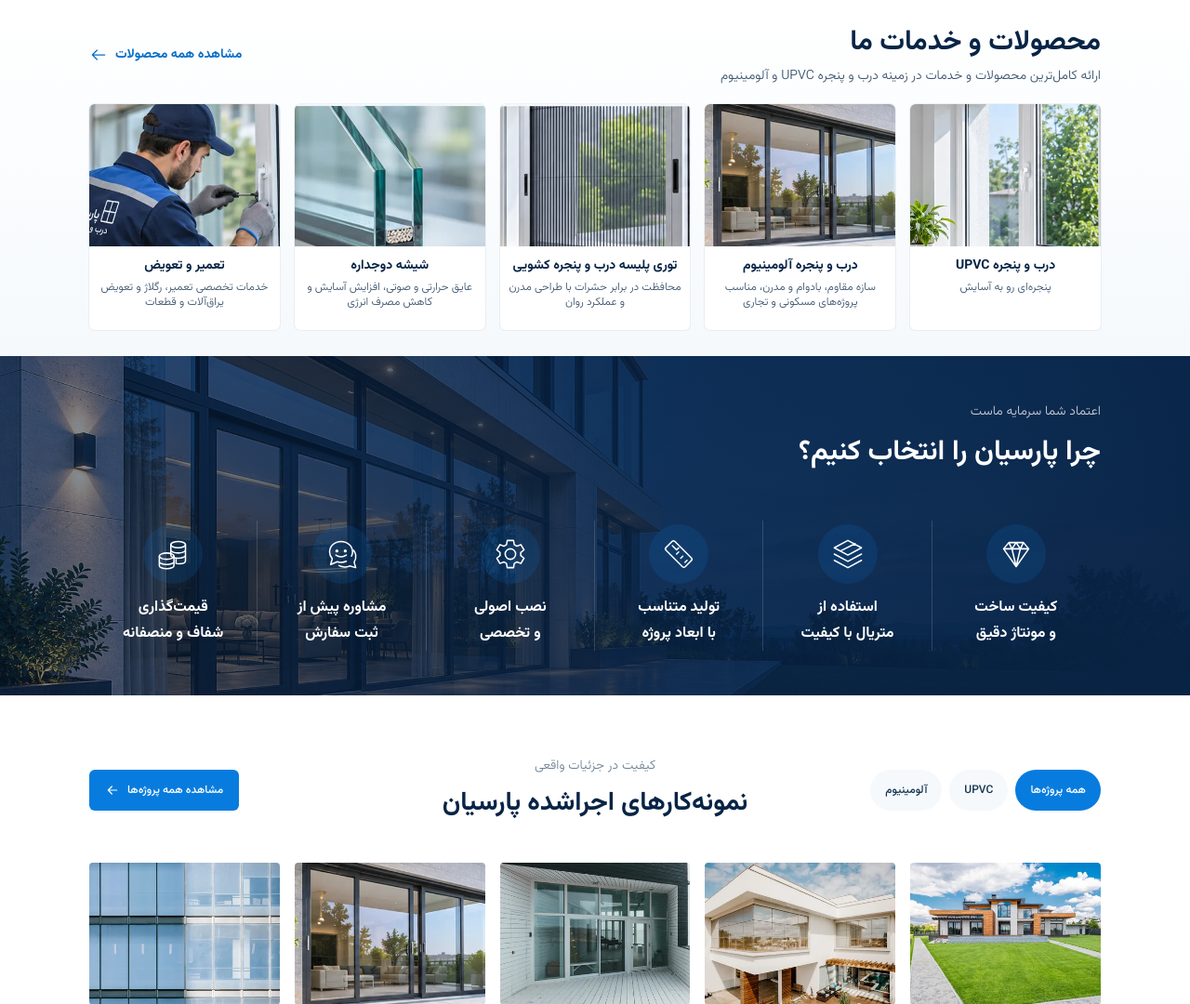
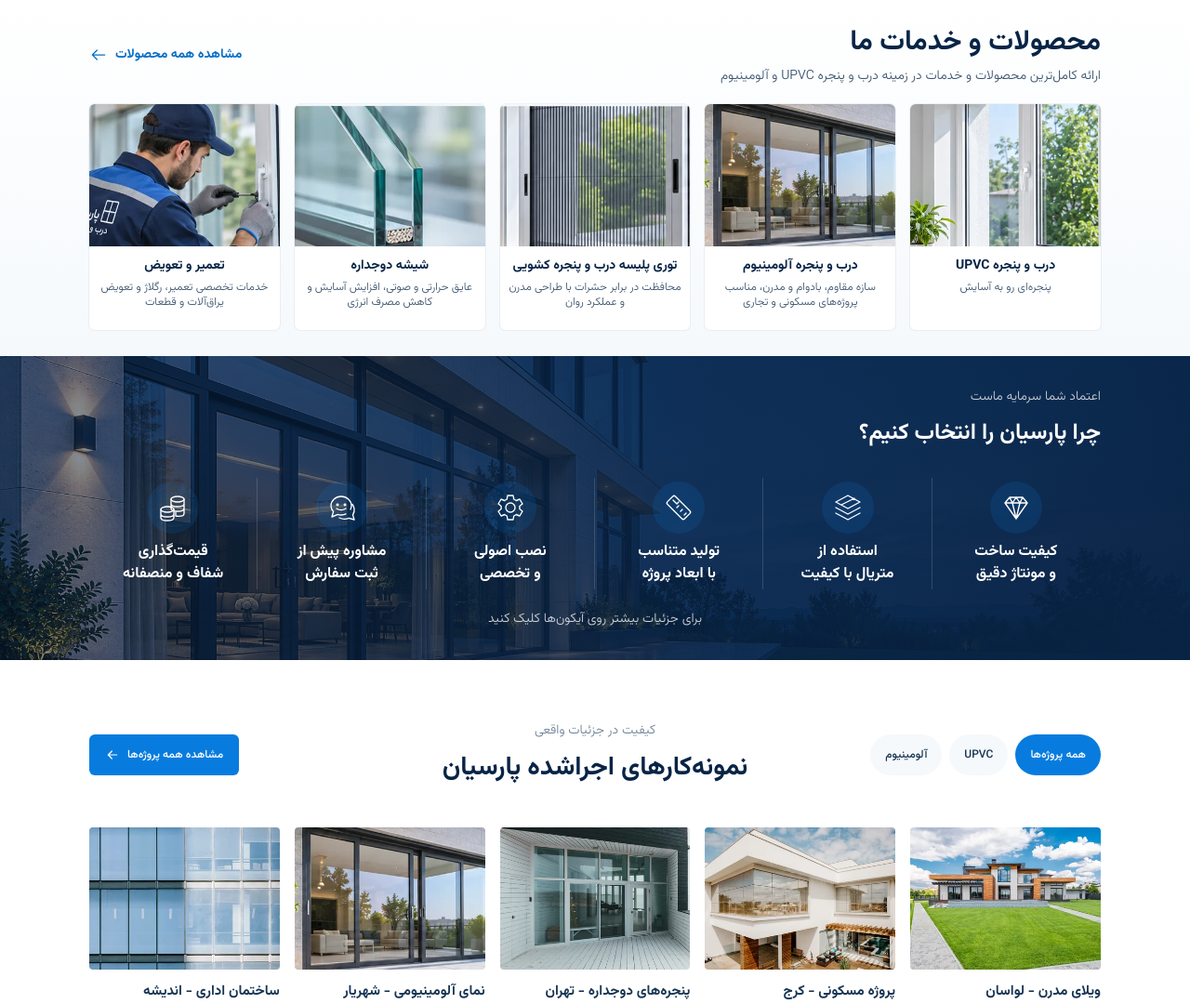
Before and after one commit to mohammadaminheidary/parsian-company, a Django app: page / in a window 1280 px wide. Shown: the part 684-1764 px from the top of the page at 93% size. Run offline with Django 5.2, Linux system fonts and the light colour scheme; style sheets or scripts are compiled from the project's sources; parts of the project's set-up code (start-up, migrations or seed data) failed here and were passed over.

Commit message:
style: refine the Why Parsian layout

```diff
--- a/frontend/templates/includes/why-choose-item.html
+++ b/frontend/templates/includes/why-choose-item.html
@@ -1,8 +1,8 @@
-<li class="group/reason relative min-w-0 border-s border-on-dark/15 max-sm:nth-[2n+1]:border-transparent sm:max-lg:nth-[3n+1]:border-transparent lg:first:border-transparent motion-safe:transition-[opacity,translate] motion-safe:duration-600 motion-safe:ease-out motion-safe:delay-(--reveal-delay) motion-safe:data-[reveal=pending]:translate-y-4 motion-safe:data-[reveal=pending]:opacity-0" data-why-reveal data-reason>
+<li class="group/reason relative min-w-0 md:border-s md:border-on-dark/15 md:max-lg:nth-[3n+1]:border-transparent lg:first:border-transparent motion-safe:transition-[opacity,translate] motion-safe:duration-600 motion-safe:ease-out motion-safe:delay-(--reveal-delay) motion-safe:data-[reveal=pending]:translate-y-4 motion-safe:data-[reveal=pending]:opacity-0" data-why-reveal data-reason>
   <h3>
-    <button type="button" class="flex w-full cursor-pointer flex-col items-center gap-3 rounded-sm px-2 py-1 text-center text-sm font-bold leading-7 focus-visible:outline-2 focus-visible:outline-offset-4 focus-visible:outline-accent sm:text-base" aria-expanded="false" aria-controls="why-{{ key }}-description" aria-describedby="why-{{ key }}-description" data-reason-trigger>
-      <span class="flex size-14 items-center justify-center rounded-full bg-primary/15 text-on-dark transition-colors duration-200 group-data-[popup=open]/reason:bg-primary/30 group-data-[popup=open]/reason:text-accent motion-reduce:transition-none sm:size-16" aria-hidden="true">
-        <svg class="size-8 sm:size-9" viewBox="0 0 32 32" fill="none" stroke="currentColor" stroke-width="1.35" stroke-linecap="round" stroke-linejoin="round">
+    <button type="button" class="flex w-full cursor-pointer flex-col items-center gap-3 rounded-sm px-2 py-1 text-center text-[0.8rem] font-bold leading-7 focus-visible:outline-2 focus-visible:outline-offset-4 focus-visible:outline-accent sm:text-base lg:gap-2 lg:leading-6" aria-expanded="false" aria-controls="why-{{ key }}-description" aria-describedby="why-{{ key }}-description" data-reason-trigger>
+      <span class="flex size-14 items-center justify-center rounded-full bg-primary/15 text-on-dark transition-colors duration-200 group-data-[popup=open]/reason:bg-primary/30 group-data-[popup=open]/reason:text-accent motion-reduce:transition-none sm:size-16 lg:size-14" aria-hidden="true">
+        <svg class="size-8 sm:size-9 lg:size-8" viewBox="0 0 32 32" fill="none" stroke="currentColor" stroke-width="1.35" stroke-linecap="round" stroke-linejoin="round">
           {% if key == 'quality' %}
             <path d="m4 11 5-6h14l5 6-12 17L4 11Zm0 0h24M9 5l3 6 4-6 4 6 3-6M12 11l4 17 4-17"/>
           {% elif key == 'materials' %}
@@ -22,6 +22,6 @@
     </button>
   </h3>
   <div id="why-{{ key }}-description" role="tooltip" aria-hidden="true" class="pointer-events-none invisible absolute -inset-x-2 bottom-full z-20 translate-y-2 pb-3 opacity-0 transition-[opacity,translate,visibility] duration-200 group-data-[popup=open]/reason:pointer-events-auto group-data-[popup=open]/reason:visible group-data-[popup=open]/reason:translate-y-0 group-data-[popup=open]/reason:opacity-100 motion-reduce:translate-none motion-reduce:transition-none after:absolute after:bottom-2 after:left-1/2 after:size-2 after:-translate-x-1/2 after:rotate-45 after:bg-navy" data-reason-popup>
-    <p class="rounded-lg border border-accent/25 bg-navy px-3 py-3 text-center text-[13px] font-light leading-6 text-on-dark/90">{{ description }}</p>
+    <p class="rounded-lg border border-accent/25 bg-navy px-3 py-3 text-center text-[0.8125rem] font-light leading-6 text-on-dark/90">{{ description }}</p>
   </div>
 </li>
--- a/frontend/templates/includes/why-choose.html
+++ b/frontend/templates/includes/why-choose.html
@@ -1,12 +1,12 @@
 {% load static %}
 <section id="why-parsian" class="relative isolate bg-navy bg-cover bg-position-[30%_center] text-on-dark sm:bg-center" style="background-image: url('{% static 'images/why-choose-parsian-bg.jpg' %}')" aria-labelledby="why-parsian-heading" data-why-choose>
   <div class="pointer-events-none absolute inset-0 -z-10 bg-linear-to-l from-navy/95 via-navy/80 to-navy/45" aria-hidden="true"></div>
-  <div class="mx-auto max-w-[1600px] px-5 py-10 sm:px-8 sm:py-12 lg:px-16 xl:px-24">
+  <div class="mx-auto max-w-[1600px] px-5 py-7 sm:px-8 sm:py-12 lg:px-16 lg:py-8 xl:px-24">
     <div class="text-start motion-safe:transition-[opacity,translate] motion-safe:duration-600 motion-safe:ease-out motion-safe:data-[reveal=pending]:translate-y-4 motion-safe:data-[reveal=pending]:opacity-0" data-why-reveal>
       <p class="mb-2 text-xs font-light leading-6 text-on-dark/78 sm:text-sm">اعتماد شما سرمایه ماست</p>
-      <h2 id="why-parsian-heading" class="text-2xl font-bold leading-relaxed sm:text-3xl">چرا پارسیان را انتخاب کنیم؟</h2>
+      <h2 id="why-parsian-heading" class="text-2xl font-bold leading-relaxed sm:text-3xl lg:text-2xl">چرا پارسیان را انتخاب کنیم؟</h2>
     </div>
-    <ul class="mt-10 grid grid-cols-2 gap-y-9 sm:mt-12 sm:grid-cols-3 lg:grid-cols-6 lg:gap-y-0" aria-label="دلایل انتخاب پارسیان">
+    <ul class="mt-6 grid grid-cols-3 gap-y-5 sm:mt-12 sm:gap-y-9 lg:mt-7 lg:grid-cols-6 lg:gap-y-0" aria-label="دلایل انتخاب پارسیان">
       {% include 'includes/why-choose-item.html' with key='quality' line1='کیفیت ساخت' line2='و مونتاژ دقیق' description='دقت در برش و مونتاژ، برای عملکرد روان و دوام درب و پنجره.' only %}
       {% include 'includes/why-choose-item.html' with key='materials' line1='استفاده از' line2='متریال با کیفیت' description='انتخاب پروفیل، شیشه و یراق‌آلات با توجه به کیفیت و دوام.' only %}
       {% include 'includes/why-choose-item.html' with key='sizing' line1='تولید متناسب' line2='با ابعاد پروژه' description='اندازه‌گیری دقیق و ساخت متناسب با ابعاد و نیاز پروژه شما.' only %}
@@ -14,5 +14,6 @@
       {% include 'includes/why-choose-item.html' with key='consultation' line1='مشاوره پیش از' line2='ثبت سفارش' description='راهنمایی برای انتخاب مدل و متریال متناسب با نیاز و بودجه شما.' only %}
       {% include 'includes/why-choose-item.html' with key='pricing' line1='قیمت‌گذاری' line2='شفاف و منصفانه' description='ارائه جزئیات هزینه ساخت و نصب پیش از نهایی شدن سفارش.' only %}
     </ul>
+    <p class="mt-5 text-center text-xs leading-6 text-gray-300 sm:mt-7 sm:text-sm lg:mt-5">برای جزئیات بیشتر روی آیکون‌ها کلیک کنید</p>
   </div>
 </section>
```
